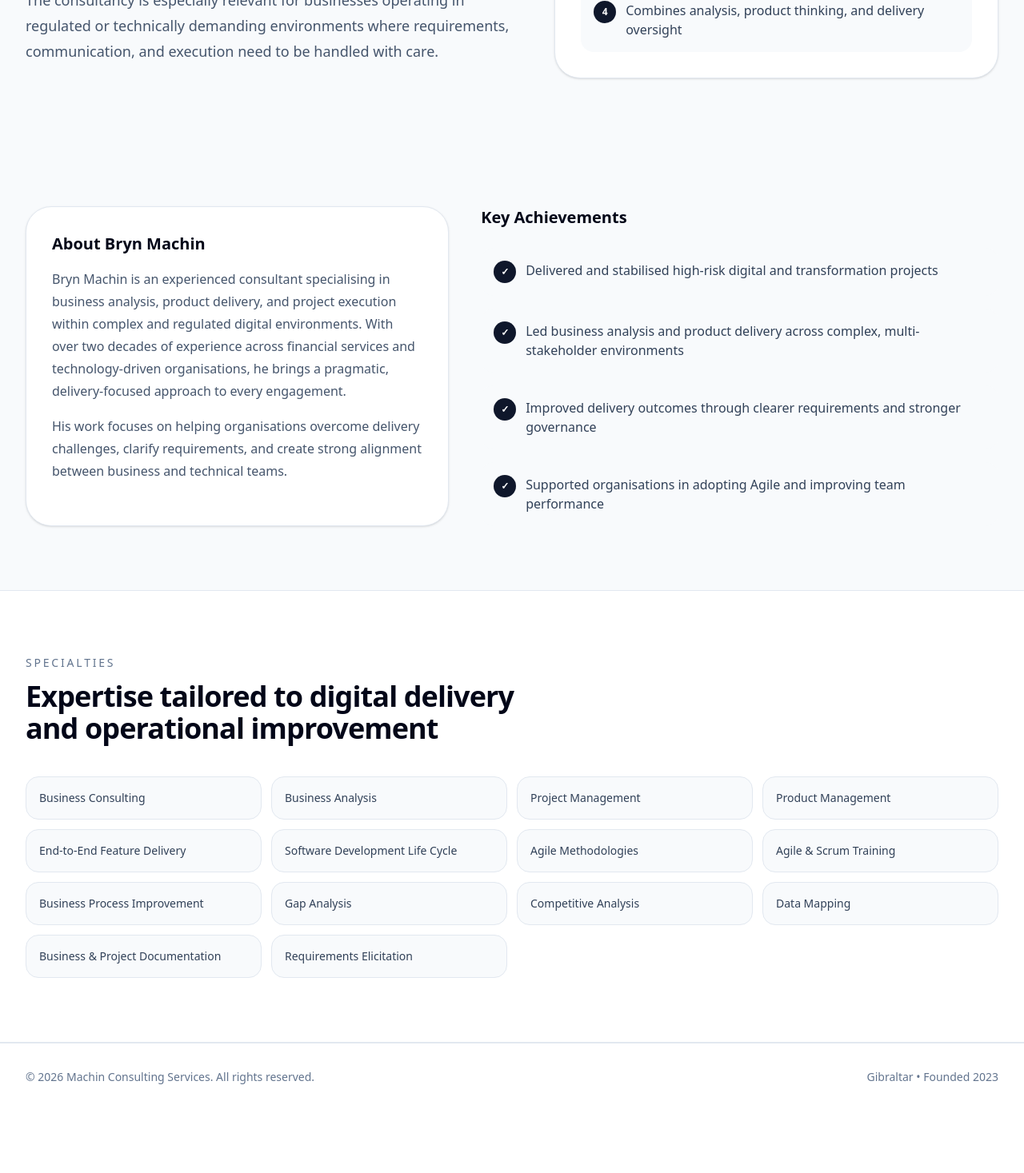
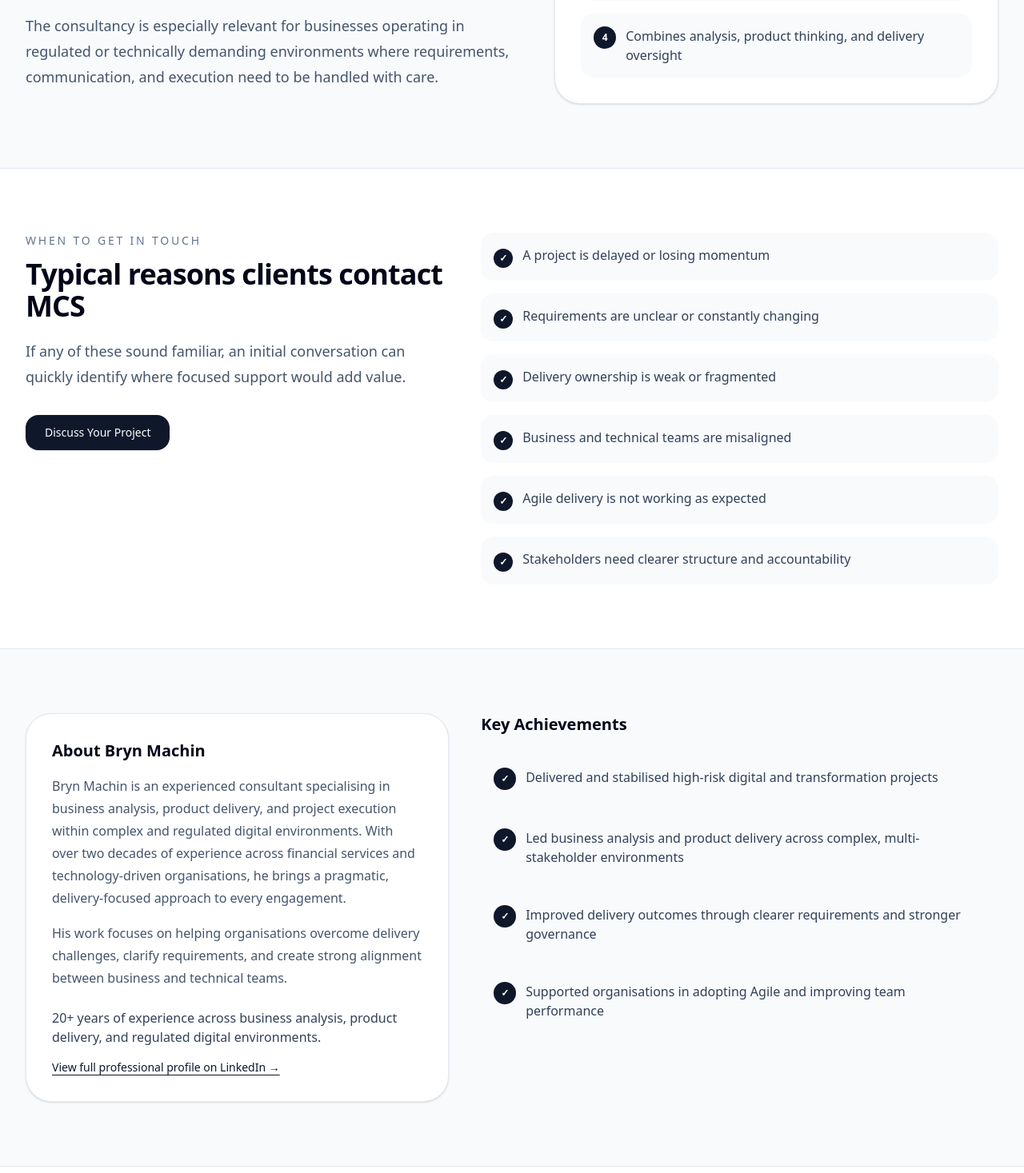
Before and after one commit to brynmachin-cpu/mcs-website, a React (Vite) app: page / in a window 1280 px wide. Shown: the part 1330-2797 px from the top of the page at 80% size. Before the commit the page ends 2719 px from the top, so only its background shows below. Built offline with nearby package versions, Linux system fonts and the light colour scheme.

Commit message:
Update website improvements

```diff
--- a/src/App.jsx
+++ b/src/App.jsx
@@ -232,6 +232,7 @@ export default function MachinConsultingWebsite() {
               </h1>
               <p className="mt-6 max-w-2xl text-lg leading-8 text-slate-600">
                 Machin Consulting Services helps organisations bridge the gap between business and technology, translating business needs into structured technical requirements and practical delivery outcomes.
+              Typically engaged when projects are delayed, requirements are unclear, or delivery has stalled.
               </p>
               <div className="mt-8 flex flex-wrap gap-4">
                 <a href="#services" className="rounded-2xl bg-slate-900 px-6 py-3 text-sm font-medium text-white shadow-sm transition hover:bg-slate-800">
@@ -284,6 +285,45 @@ export default function MachinConsultingWebsite() {
           </div>
         </section>
 
+        <section className="border-y border-slate-200 bg-white">
+          <div className="mx-auto max-w-7xl px-6 py-20 lg:px-8">
+            <div className="grid gap-10 lg:grid-cols-[0.9fr_1.1fr] lg:items-start">
+              <div>
+                <p className="text-sm font-medium uppercase tracking-[0.2em] text-slate-500">When to get in touch</p>
+                <h2 className="mt-3 text-3xl font-semibold tracking-tight text-slate-950 sm:text-4xl">
+                  Typical reasons clients contact MCS
+                </h2>
+                <p className="mt-5 text-lg leading-8 text-slate-600">
+                  If any of these sound familiar, an initial conversation can quickly identify where focused support would add value.
+                </p>
+                <a
+                  href="#contact"
+                  className="mt-8 inline-flex rounded-2xl bg-slate-900 px-6 py-3 text-sm font-medium text-white shadow-sm transition hover:bg-slate-800"
+                >
+                  Discuss Your Project
+                </a>
+              </div>
+              <div className="grid gap-4">
+                {[
+                  "A project is delayed or losing momentum",
+                  "Requirements are unclear or constantly changing",
+                  "Delivery ownership is weak or fragmented",
+                  "Business and technical teams are misaligned",
+                  "Agile delivery is not working as expected",
+                  "Stakeholders need clearer structure and accountability",
+                ].map((item) => (
+                  <div key={item} className="flex items-start gap-3 rounded-2xl bg-slate-50 p-4 text-slate-700">
+                    <span className="mt-1 flex h-6 w-6 shrink-0 items-center justify-center rounded-full bg-slate-900 text-xs font-semibold text-white">
+                      ✓
+                    </span>
+                    <span>{item}</span>
+                  </div>
+                ))}
+              </div>
+            </div>
+          </div>
+        </section>
+
         <section className="mx-auto max-w-7xl px-6 py-20 lg:px-8">
           <div className="grid gap-10 lg:grid-cols-[0.9fr_1.1fr]">
             <div className="rounded-[2rem] border border-slate-200 bg-white p-8 shadow-sm">
@@ -294,6 +334,17 @@ export default function MachinConsultingWebsite() {
               <p className="mt-4 text-slate-600 leading-7">
                 His work focuses on helping organisations overcome delivery challenges, clarify requirements, and create strong alignment between business and technical teams.
               </p>
+              <p className="mt-6 text-slate-700 font-medium">
+                20+ years of experience across business analysis, product delivery, and regulated digital environments.
+              </p>
+              <a
+                href="https://www.linkedin.com/in/brynmachin/"
+                target="_blank"
+                rel="noopener noreferrer"
+                className="mt-4 inline-flex text-sm font-medium text-slate-900 underline underline-offset-4 transition hover:text-slate-700"
+              >
+                View full professional profile on LinkedIn →
+              </a>
             </div>
 
             <div>
@@ -533,7 +584,7 @@ export default function MachinConsultingWebsite() {
                 {isSubmitting ? "Sending..." : "Send Message"}
               </button>
               <p className="text-sm text-slate-500">
-
+                We typically respond within 24 hours.
               </p>
             </form>
           </div>
```
